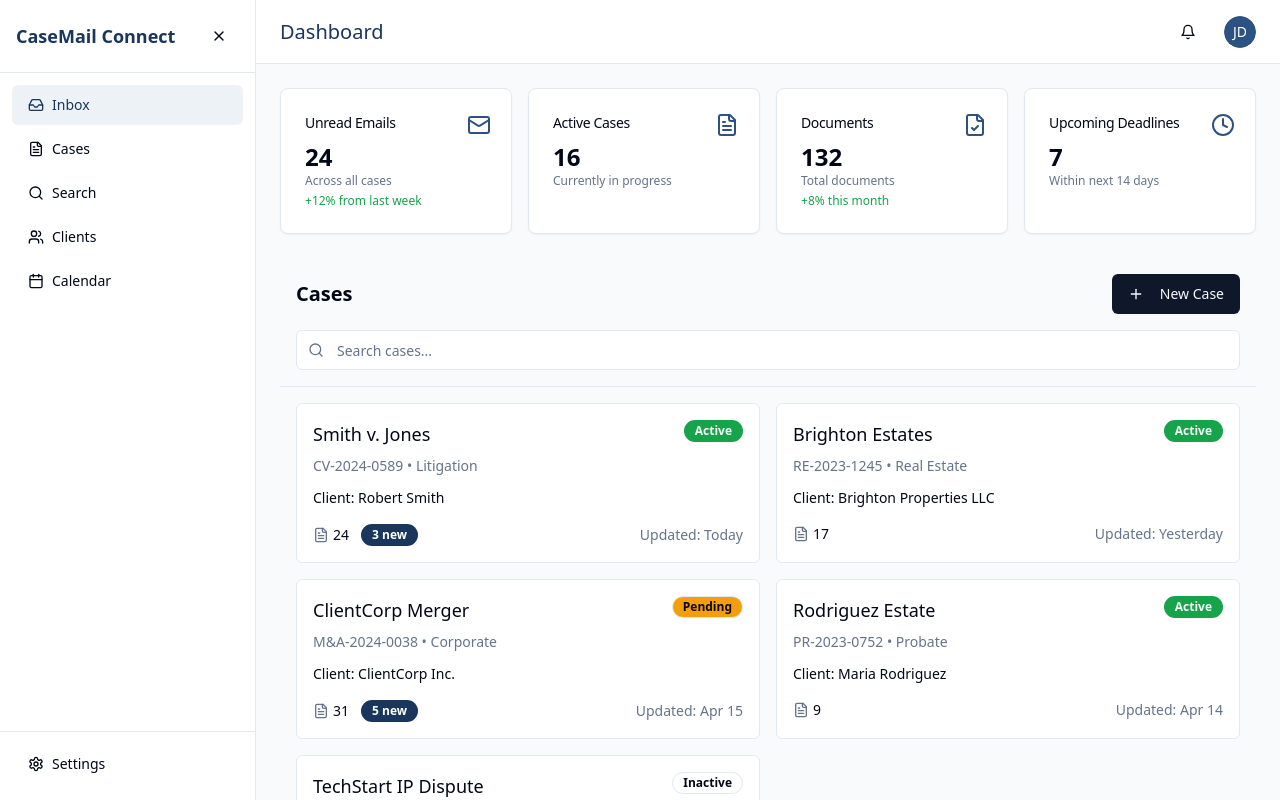
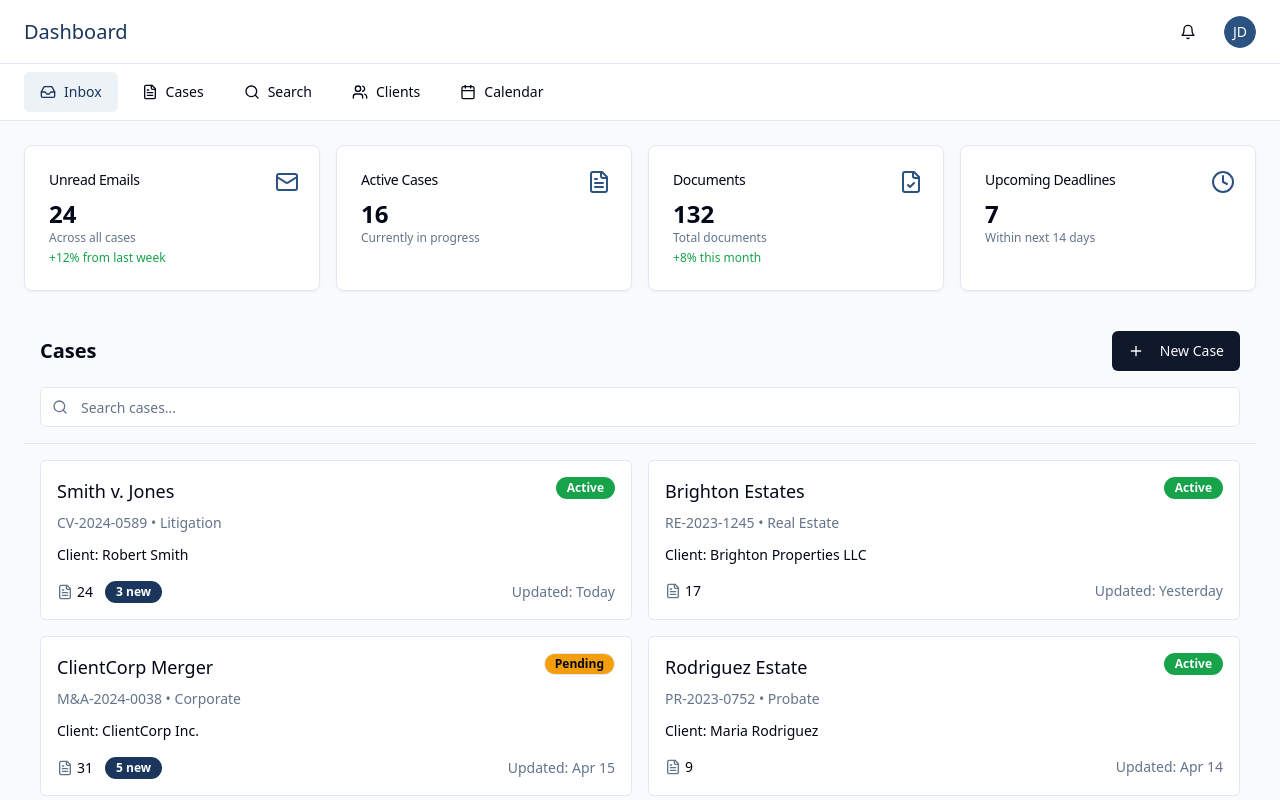
Before and after one commit to mileshubbard1/case-mail-connect, a React (Vite) app: page / in a window 1280 px wide. Built offline with nearby package versions, Linux system fonts and the light colour scheme.

Commit message:
Refactor: Move sidebar to top tabs
Move the left side navigation to top tabs.

```diff
--- /dev/null
+++ b/src/components/layout/TopNav.tsx
@@ -0,0 +1,41 @@
+
+import { Link } from "react-router-dom";
+import { cn } from "@/lib/utils";
+import { Button } from "@/components/ui/button";
+import { Inbox, FileText, Search, Users, Calendar } from "lucide-react";
+
+interface NavLinkProps {
+  to: string;
+  icon: React.ComponentType<React.SVGProps<SVGSVGElement>>;
+  label: string;
+  isActive?: boolean;
+}
+
+const NavLink = ({ to, icon: Icon, label, isActive }: NavLinkProps) => (
+  <Link to={to}>
+    <Button
+      variant="ghost"
+      className={cn(
+        "flex items-center gap-2",
+        isActive ? "bg-legal-light text-legal-navy font-medium" : "hover:bg-legal-light/50"
+      )}
+    >
+      <Icon className="h-5 w-5" />
+      <span>{label}</span>
+    </Button>
+  </Link>
+);
+
+export function TopNav() {
+  return (
+    <div className="border-b bg-white">
+      <div className="px-6 py-2 flex items-center gap-2">
+        <NavLink to="/" icon={Inbox} label="Inbox" isActive />
+        <NavLink to="/cases" icon={FileText} label="Cases" />
+        <NavLink to="/search" icon={Search} label="Search" />
+        <NavLink to="/clients" icon={Users} label="Clients" />
+        <NavLink to="/calendar" icon={Calendar} label="Calendar" />
+      </div>
+    </div>
+  );
+}
--- a/src/pages/Index.tsx
+++ b/src/pages/Index.tsx
@@ -1,16 +1,14 @@
 
-import { Sidebar } from "@/components/layout/Sidebar";
 import { Header } from "@/components/layout/Header";
+import { TopNav } from "@/components/layout/TopNav";
 import { StatsCard } from "@/components/dashboard/StatsCard";
 import { CaseList } from "@/components/cases/CaseList";
 
 const Index = () => {
   return (
-    <div className="flex h-screen bg-gray-50">
-      <Sidebar />
-
-      <div className="flex-1 flex flex-col overflow-hidden">
+    <div className="flex flex-col h-screen bg-gray-50">
       <Header />
+      <TopNav />
 
       <main className="flex-1 overflow-auto p-6">
         <div className="max-w-7xl mx-auto space-y-6">
@@ -21,7 +19,6 @@ const Index = () => {
         </div>
       </main>
     </div>
-    </div>
   );
 };
 
```
Lines whose indentation alone changed are shown as unchanged.
